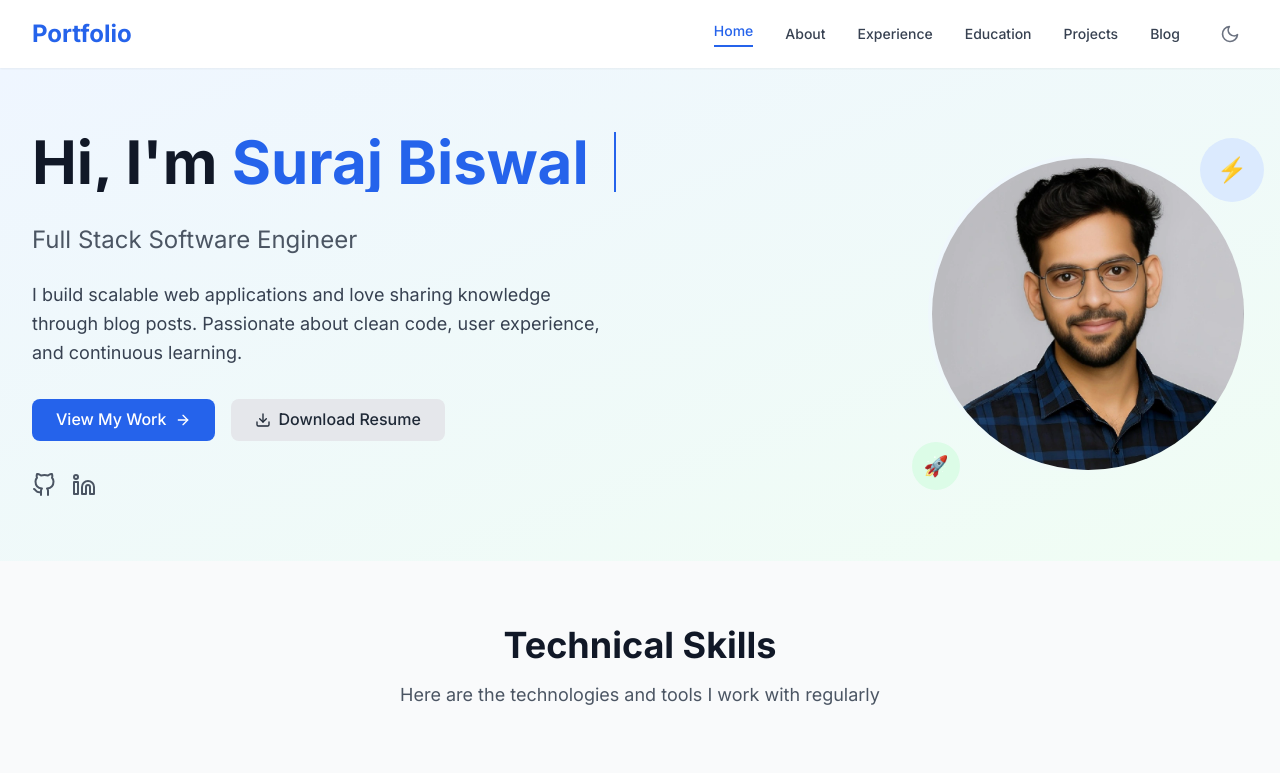
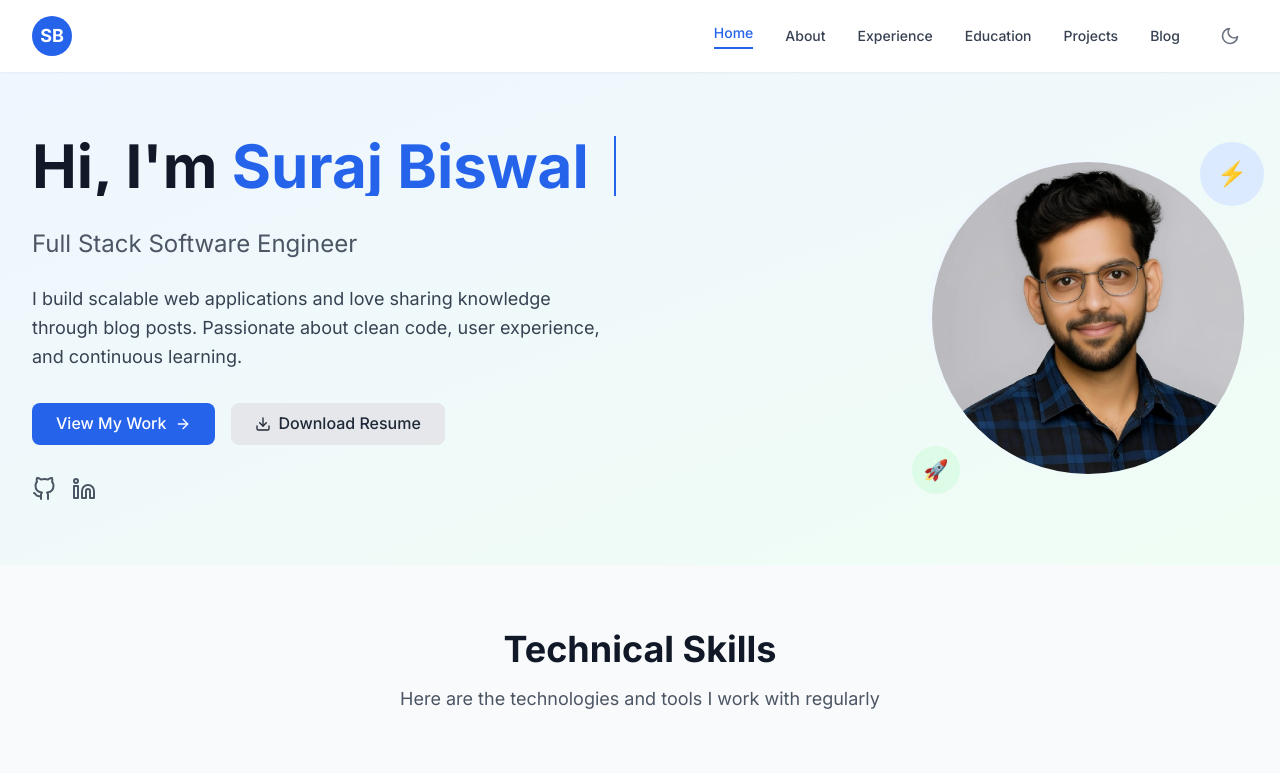
Before and after one commit to SurajBiswal/Suraj_Biswal_Portfolio, a Next.js app: page / in a window 1280 px wide. Shown: the top 773 px of the page. Built offline with nearby package versions, Linux system fonts and the light colour scheme.

Commit message:
added new blog and email  feature

```diff
--- a/components/layout/Footer.js
+++ b/components/layout/Footer.js
@@ -50,7 +50,7 @@ export default function Footer() {
               href="/"
               className="text-2xl font-bold text-primary-600 hover:text-primary-700 transition-colors"
             >
-              Portfolio
+              suraj
             </Link>
             <p className="mt-4 text-gray-600 dark:text-gray-400 text-sm leading-relaxed">
               Software Engineer passionate about building scalable web applications
--- a/components/layout/Header.js
+++ b/components/layout/Header.js
@@ -50,12 +50,12 @@ export default function Header() {
       <div className="max-w-7xl mx-auto px-4 sm:px-6 lg:px-8">
         <div className="flex justify-between items-center py-4">
           {/* Logo */}
-          <Link
-            href="/"
-            className="text-2xl font-bold text-primary-600 hover:text-primary-700 transition-colors"
-          >
-            Portfolio
-          </Link>
+          <Link href="/" className="group">
+  <div className="w-10 h-10 flex items-center justify-center rounded-full bg-primary-600 text-white dark:bg-primary-500 dark:text-gray-900 text-lg font-bold group-hover:scale-105 transition-transform">
+    SB
+  </div>
+</Link>
+
 
           {/* Desktop Nav */}
           <nav className="hidden md:flex items-center space-x-8">
--- a/package.json
+++ b/package.json
@@ -9,6 +9,7 @@
     "lint": "next lint"
   },
   "dependencies": {
+    "@emailjs/browser": "^4.4.1",
     "@tailwindcss/typography": "^0.5.16",
     "framer-motion": "^10.16.0",
     "next": "14.0.0",
--- a/pages/contact.js
+++ b/pages/contact.js
@@ -63,14 +63,14 @@ export default function Contact() {
               ></textarea>
             </div>
 
-            <div>
+            {/* <div>
               <label className="block text-sm font-medium text-gray-700 dark:text-gray-200">Attach File (optional)</label>
               <input
                 type="file"
                 name="attachment"
                 className="w-full mt-1 text-sm text-gray-500 dark:text-gray-400"
               />
-            </div>
+            </div> */}
 
             <button
               type="submit"
--- a/pages/index.js
+++ b/pages/index.js
@@ -1,3 +1,4 @@
+
 import Head from 'next/head';
 import Layout from '../components/layout/Layout';
 import Hero from '../components/Hero';
```
Also changed, not shown: 1 other file (tests, documents, lock files or other folders).
